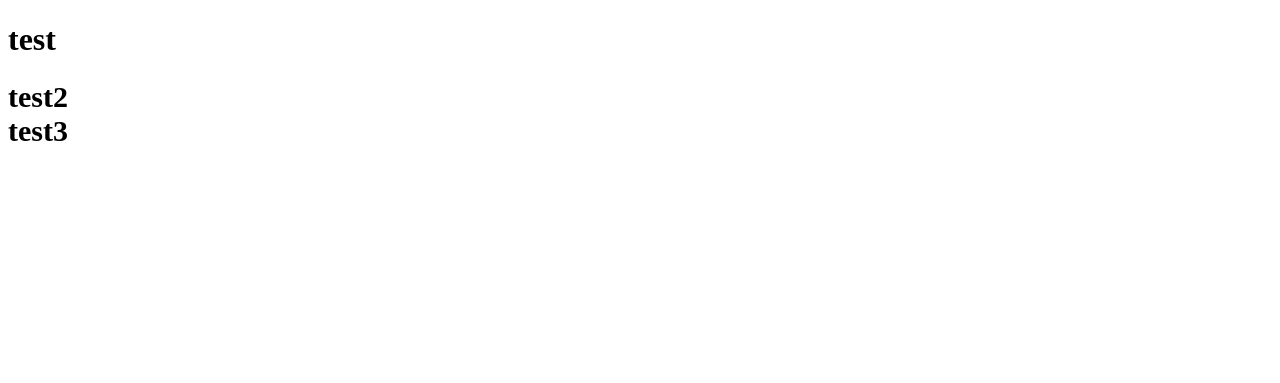
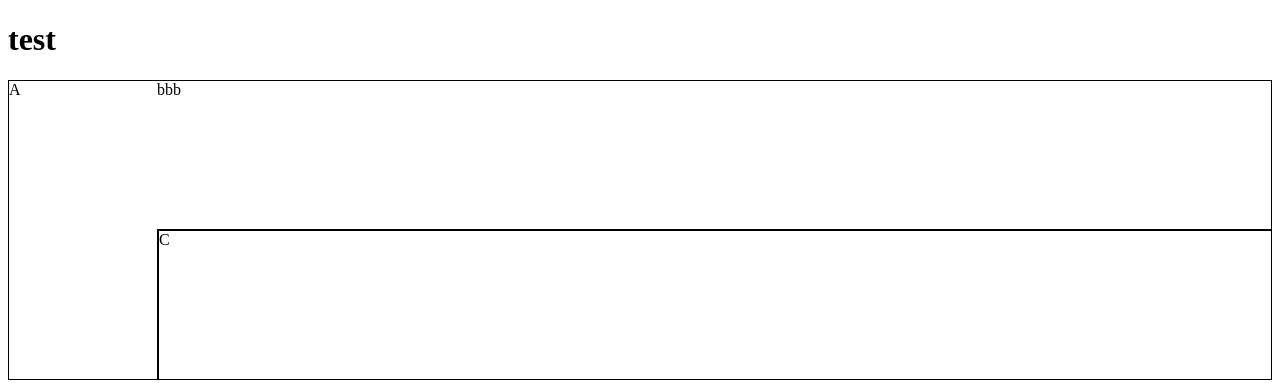
Before and after one commit to yutakachi/xfree_html, a plain HTML site: page index.html in a window 1280 px wide. Drawn offline with Linux system fonts and the light colour scheme.

Commit message:
grid で border を一部塗り潰したい

```diff
--- a/index.html
+++ b/index.html
@@ -8,7 +8,13 @@
   </head>
   <body>
     <h1>test</h1>
-    <div>test2</div>
-    <div>test3</div>
+
+    <div id="container"> <!-- コンテナ -->
+    <div id="itemA">A</div> <!-- アイテム -->
+    <div id="itemB">
+      <div id="itemB1">bbb</div>
+    </div> <!-- アイテム -->
+    <div id="itemC">C</div> <!-- アイテム -->
+    </div>
   </body>
 </html>
--- a/style.css
+++ b/style.css
@@ -1,4 +1,36 @@
 div {
-  font-size: 30px;
-  font-weight: bold;
+  /* border: solid 1px black; */
 }
+
+#container {
+    display: grid;
+    grid-template-rows: 150px 150px;
+    grid-template-columns: 150px 1fr;
+}
+
+/* アイテム */
+#itemA {
+    grid-row: 1 / 3;
+    grid-column: 1 / 2;
+    /* background: #f88; */
+    border: solid 1px black;
+}
+#itemB {
+    grid-row: 1 / 2;
+    grid-column: 2 / 3;
+    /* background: #8f8; */
+    border: solid 1px black;
+}
+#itemB1 {
+  background-color: white;
+  position: relative;
+  left: -2px;
+  height: 100%;
+}
+
+#itemC {
+    grid-row: 2 / 3;
+    grid-column: 2 / 3;
+    /* background: #88f; */
+    border: solid 1px black;
+}
```
